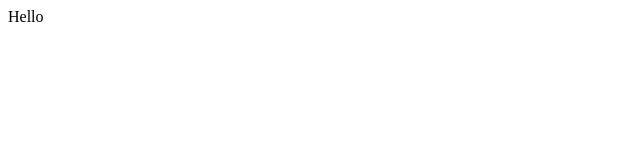
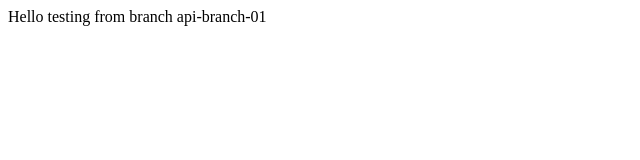
Before and after one commit to PoojaBaghel2019/GitHubTestingRepo, a plain HTML site: page index.html in a window 1280 px wide. Shown: the whole page, without its empty margins (0-640 px from the left). Drawn offline with Linux system fonts and the light colour scheme.

Commit message:
Update index.html

```diff
--- a/index.html
+++ b/index.html
@@ -1 +1 @@
-<div>Hello</div>
+<div>Hello testing from branch api-branch-01 </div>
```
